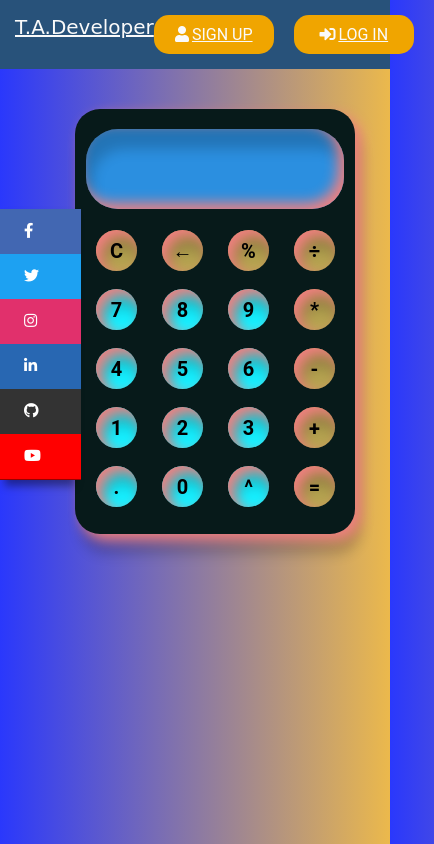
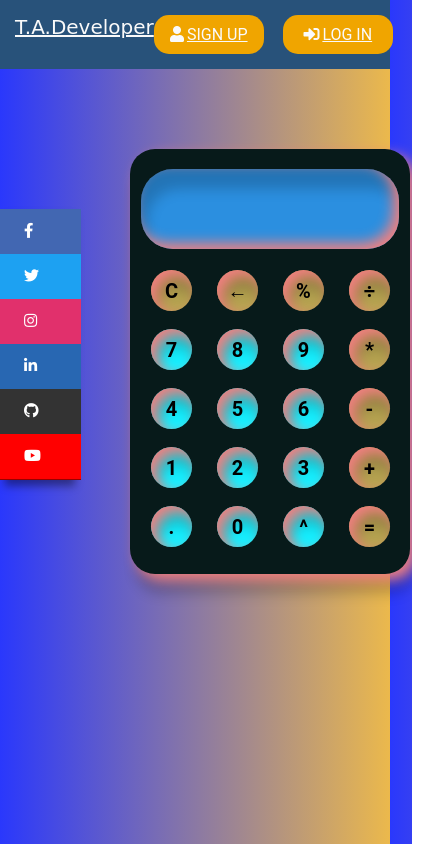
Before and after one commit to Agostinho83/nology-coursework, a plain HTML site: page Project-JS-Calculator/index.html in a window 390 px wide. Shown: the whole page, 434 px wide, since content can reach past the window. Drawn offline with Linux system fonts and the light colour scheme.

Commit message:
Project.Calc-Style-revised

```diff
--- a/Project-JS-Calculator/Style.css
+++ b/Project-JS-Calculator/Style.css
@@ -23,6 +23,12 @@ body {
 
 .right-side {
     display: flex;
+}
+
+@media screen and (max-width: 500px) {
+    .right-side {
+        margin-right: 30px;
+    }
 }
 
 .navigation>.right-side>div {
@@ -51,6 +57,13 @@ body {
     color: #fafafa;
     border: none;
     font-size: 16px;
+}
+
+@media screen and (max-width: 768px) {
+    .bttn {
+        width: 90px;
+        margin-right: -1px;
+    }
 }
 
 .bttn:hover {
@@ -135,9 +148,15 @@ a:hover {
     box-shadow: 0 0 1px 1px rgba(0, 0, 0, .3)
 }
 
-@media (max-width: 767px) {
+@media screen and (max-width: 768px) {
     a:hover {
         width: 150px;
+    }
+}
+
+@media screen and (max-width: 500px) {
+    a:hover {
+        width: 115px;
     }
 }
 
@@ -145,6 +164,12 @@ ul li:hover a span {
     padding-left: 30%;
     display: block;
     font-size: 15px
+}
+
+@media screen and (max-width: 500px) {
+    ul li:hover a span {
+        font-size: 12px
+    }
 }
 
 
@@ -161,9 +186,17 @@ ul li:hover a span {
     margin-top: 40px;
 }
 
-@media (max-width: 767px) {
+@media screen and (max-width: 768px) {
     #calculator {
-        margin-right: 35px;
+        margin-right: 200px;
+        margin-top: 80px;
+    }
+}
+
+@media screen and (max-width: 500px) {
+    #calculator {
+        margin-left: 130px;
+        margin-top: 80px;
     }
 }
 
```
Also changed, not shown: Project-JS-Calculator/index.html (renamed from Project-JS-Calculator/index.html.html).
